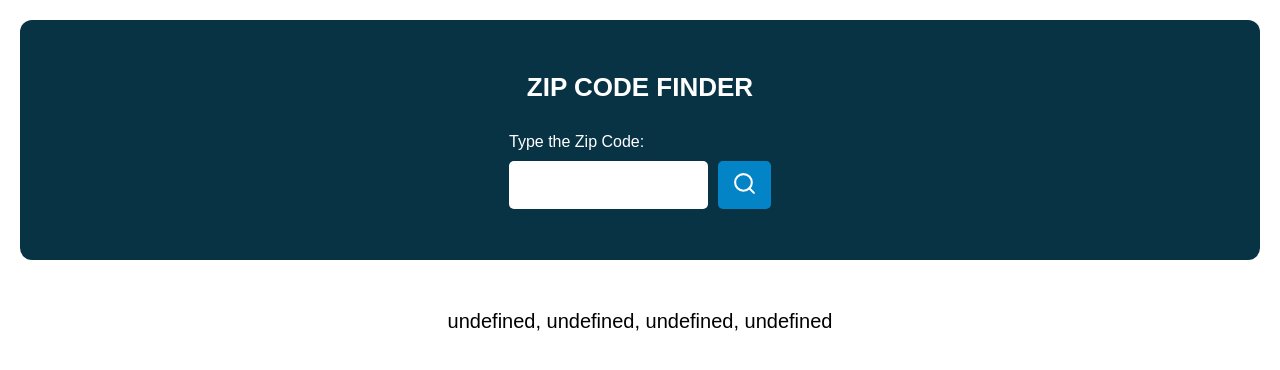
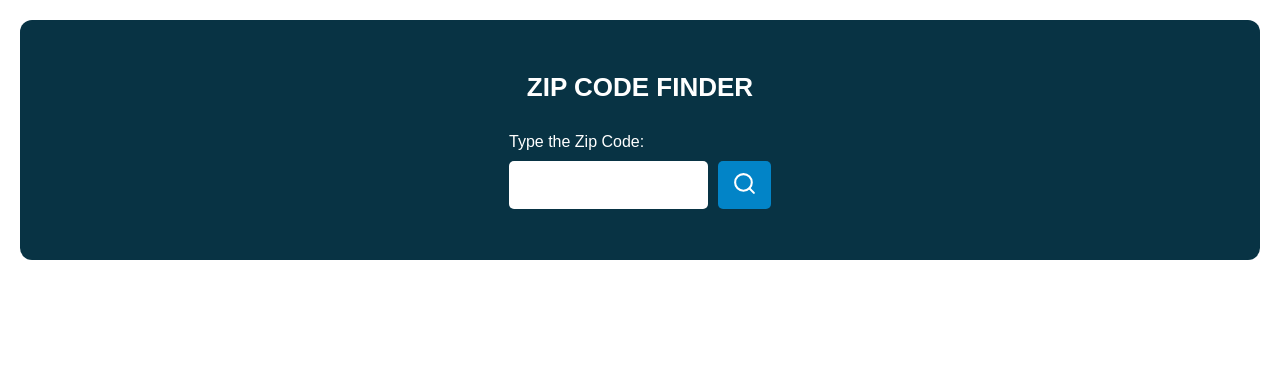
Before and after one commit to GardeniaOliveira/zip-code-finder-with-react-js, a React (Create React App) app: page / in a window 1280 px wide. Shown: the top 370 px of the page. Built offline with nearby package versions, Linux system fonts and the light colour scheme.

Commit message:
fixed undefined address

```diff
--- a/src/App.js
+++ b/src/App.js
@@ -37,12 +37,17 @@ const App = () => {
       />
       <Result
         code={zipCode.cep}
+
         address={`
-      ${zipCode.logradouro},
-      ${zipCode.bairro},
-      ${zipCode.localidade},
-      ${zipCode.uf}
-      `}
+
+
+          ${zipCode.logradouro || ''},
+          ${zipCode.bairro || ''},
+          ${zipCode.localidade || ''},
+          ${zipCode.uf || ''}
+          `}
+
+
       />
     </>
   );
--- a/src/components/Result/index.js
+++ b/src/components/Result/index.js
@@ -2,6 +2,7 @@
 import * as C from "./styles";
 
 const Result = ({ code, address }) => {
+    if (!code || !address) return null;
     return (
 
         <C.Result>
```
